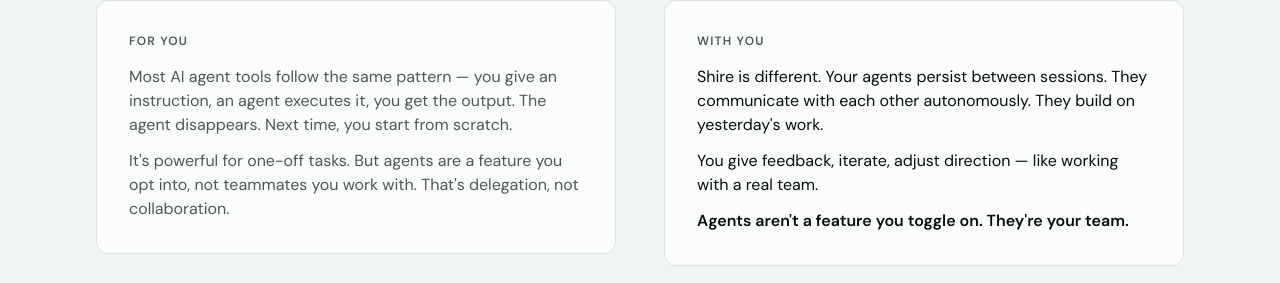
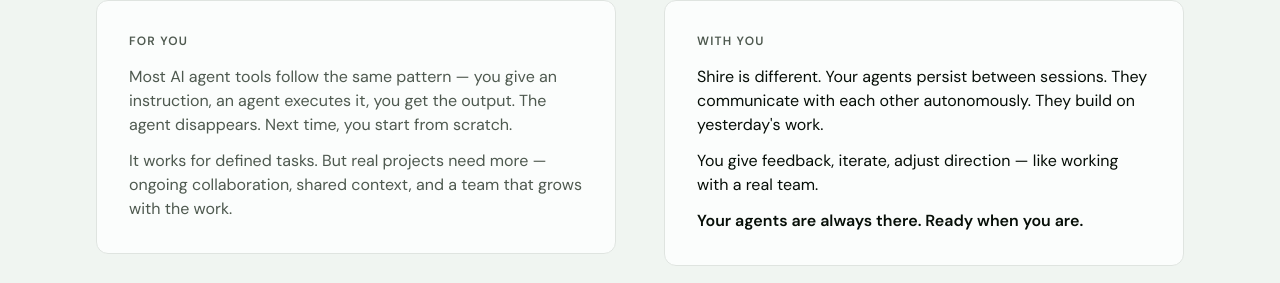
Before and after one commit to victor36max/shire-website, a Next.js app: page / in a window 1280 px wide. Shown: the part 1555-1838 px from the top of the page. Built offline with nearby package versions, Linux system fonts and the light colour scheme.

Commit message:
Soften What is Shire copy: confident without being combative
Co-Authored-By: Claude Opus 4.6 <noreply@anthropic.com>

```diff
--- a/components/sections/what-is-shire.tsx
+++ b/components/sections/what-is-shire.tsx
@@ -32,9 +32,9 @@ export function WhatIsShire() {
                   agent disappears. Next time, you start from scratch.
                 </p>
                 <p>
-                  It&apos;s powerful for one-off tasks. But agents are a feature
-                  you opt into, not teammates you work with. That&apos;s
-                  delegation, not collaboration.
+                  It works for defined tasks. But real projects need more —
+                  ongoing collaboration, shared context, and a team that grows
+                  with the work.
                 </p>
               </div>
             </div>
@@ -57,8 +57,7 @@ export function WhatIsShire() {
                   with a real team.
                 </p>
                 <p className="font-semibold">
-                  Agents aren&apos;t a feature you toggle on. They&apos;re your
-                  team.
+                  Your agents are always there. Ready when you are.
                 </p>
               </div>
             </div>
```
